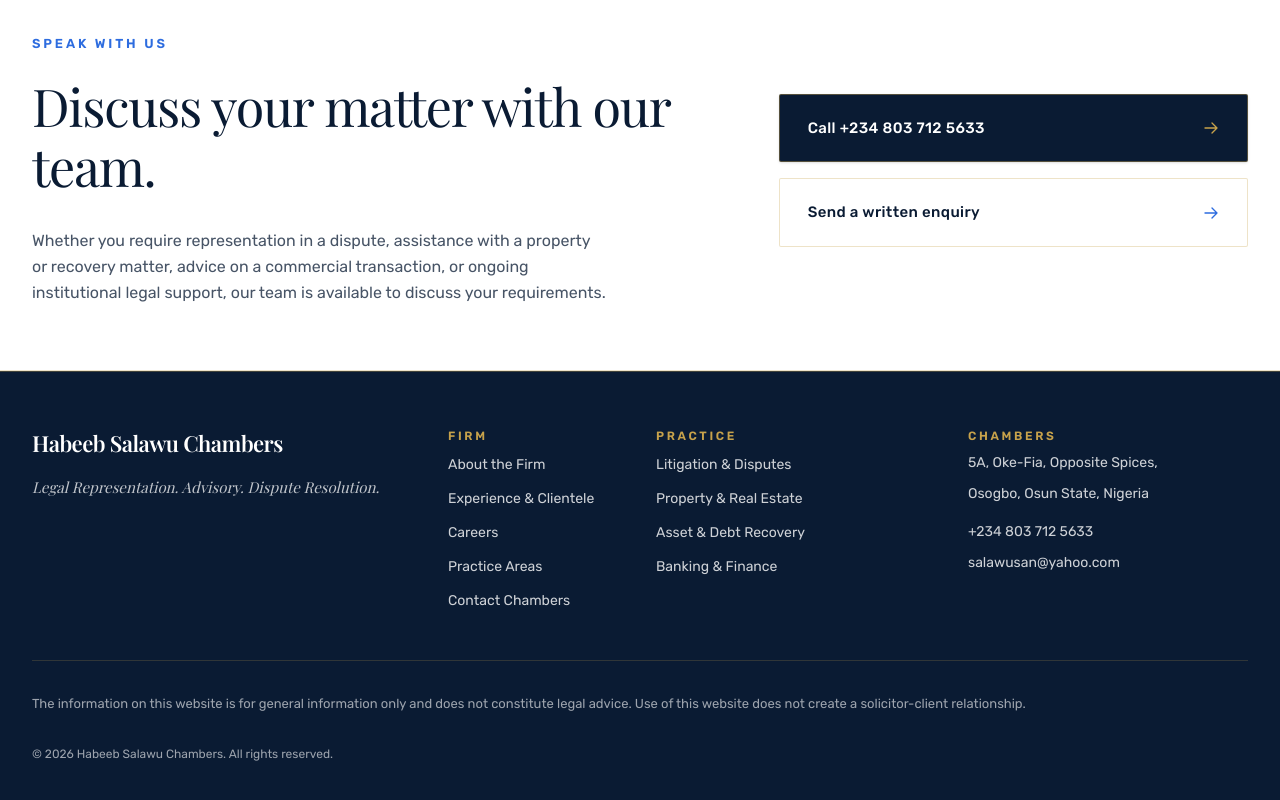
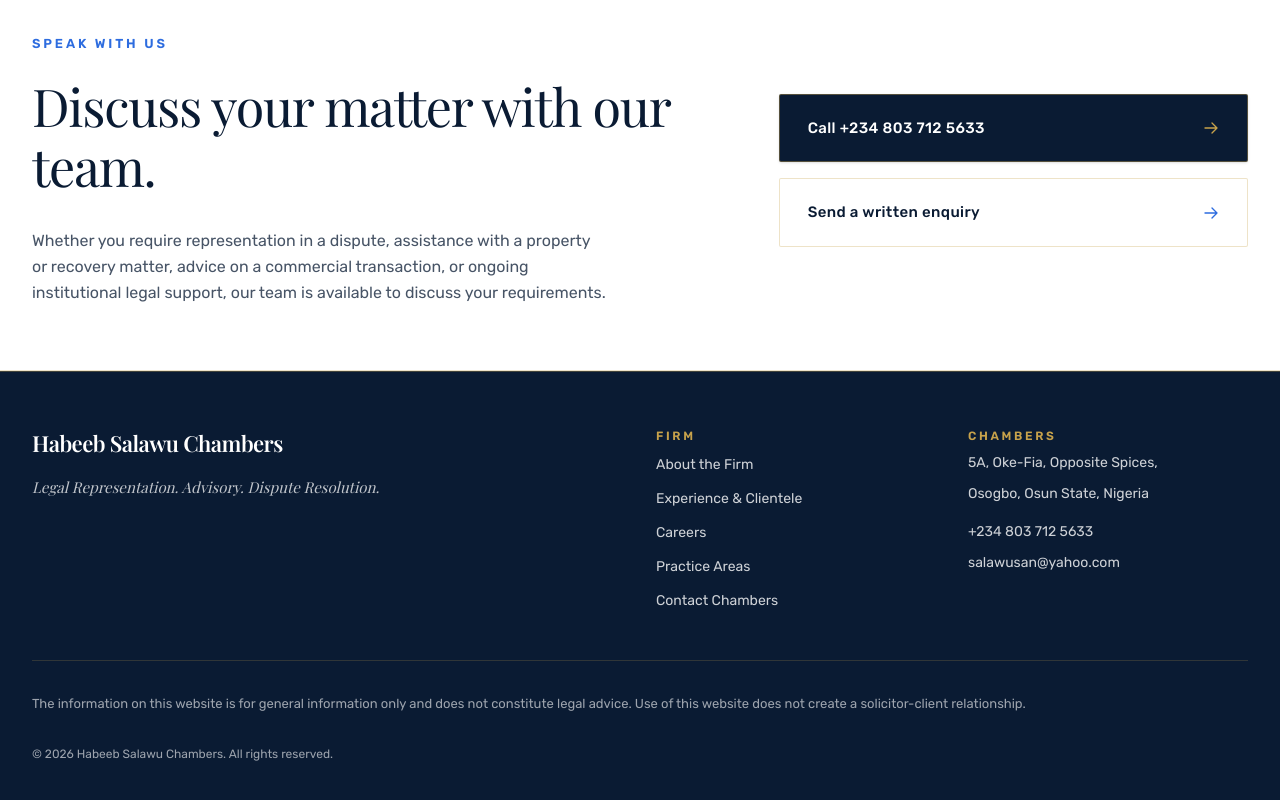
Before and after one commit to KnextKoder/lawfirm, a Next.js app: page / in a window 1280 px wide. Shown: the part 4452-5252 px from the top of the page. Built offline with nearby package versions, Linux system fonts and the light colour scheme.

Commit message:
remove practice column from footer

```diff
--- a/app/components/Footer.tsx
+++ b/app/components/Footer.tsx
@@ -8,8 +8,8 @@ export default function Footer() {
       <div className="max-w-7xl mx-auto px-4 sm:px-6 lg:px-8">
         {/* Main Footer Columns */}
         <div className="grid grid-cols-1 md:grid-cols-2 lg:grid-cols-12 gap-10 lg:gap-8 pb-10 sm:pb-12 border-b border-brand-gold/20">
-          {/* Column 1: Brand Logo & Tagline (5 cols on lg) */}
-          <div className="lg:col-span-4 flex flex-col items-start pr-0 lg:pr-6">
+          {/* Column 1: Brand Logo & Tagline (6 cols on lg) */}
+          <div className="lg:col-span-6 flex flex-col items-start pr-0 lg:pr-8">
             <Link
               href="/"
               className="flex items-center gap-3.5 group focus:outline-none"
@@ -25,8 +25,8 @@ export default function Footer() {
             </p>
           </div>
 
-          {/* Column 2: FIRM (2 cols on lg) */}
-          <div className="lg:col-span-2 flex flex-col space-y-3">
+          {/* Column 2: FIRM (3 cols on lg) */}
+          <div className="lg:col-span-3 flex flex-col space-y-3">
             <p className="text-[11px] sm:text-xs font-semibold tracking-[0.22em] text-brand-gold uppercase mb-2">
               Firm
             </p>
@@ -74,48 +74,7 @@ export default function Footer() {
             </ul>
           </div>
 
-          {/* Column 3: PRACTICE (3 cols on lg) */}
-          <div className="lg:col-span-3 flex flex-col space-y-3">
-            <p className="text-[11px] sm:text-xs font-semibold tracking-[0.22em] text-brand-gold uppercase mb-2">
-              Practice
-            </p>
-            <ul className="space-y-2.5">
-              <li>
-                <Link
-                  href="/practice-areas#litigation-dispute-resolution"
-                  className="text-white/80 hover:text-brand-blue text-sm transition-colors duration-150"
-                >
-                  Litigation &amp; Disputes
-                </Link>
-              </li>
-              <li>
-                <Link
-                  href="/practice-areas#property-real-estate"
-                  className="text-white/80 hover:text-brand-blue text-sm transition-colors duration-150"
-                >
-                  Property &amp; Real Estate
-                </Link>
-              </li>
-              <li>
-                <Link
-                  href="/practice-areas#asset-debt-recovery"
-                  className="text-white/80 hover:text-brand-blue text-sm transition-colors duration-150"
-                >
-                  Asset &amp; Debt Recovery
-                </Link>
-              </li>
-              <li>
-                <Link
-                  href="/practice-areas#banking-finance"
-                  className="text-white/80 hover:text-brand-blue text-sm transition-colors duration-150"
-                >
-                  Banking &amp; Finance
-                </Link>
-              </li>
-            </ul>
-          </div>
-
-          {/* Column 4: CHAMBERS (3 cols on lg) */}
+          {/* Column 3: CHAMBERS (3 cols on lg) */}
           <div className="lg:col-span-3 flex flex-col space-y-3">
             <p className="text-[11px] sm:text-xs font-semibold tracking-[0.22em] text-brand-gold uppercase mb-2">
               Chambers
```
